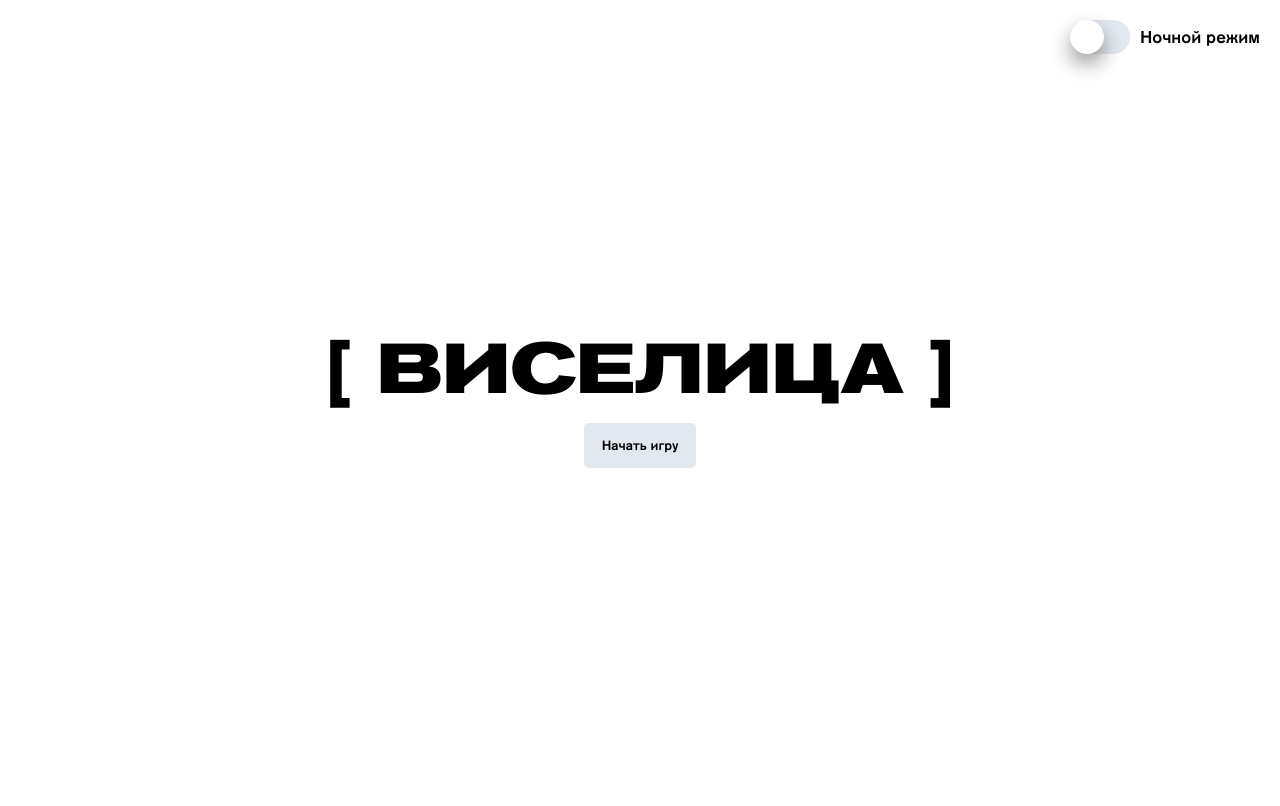
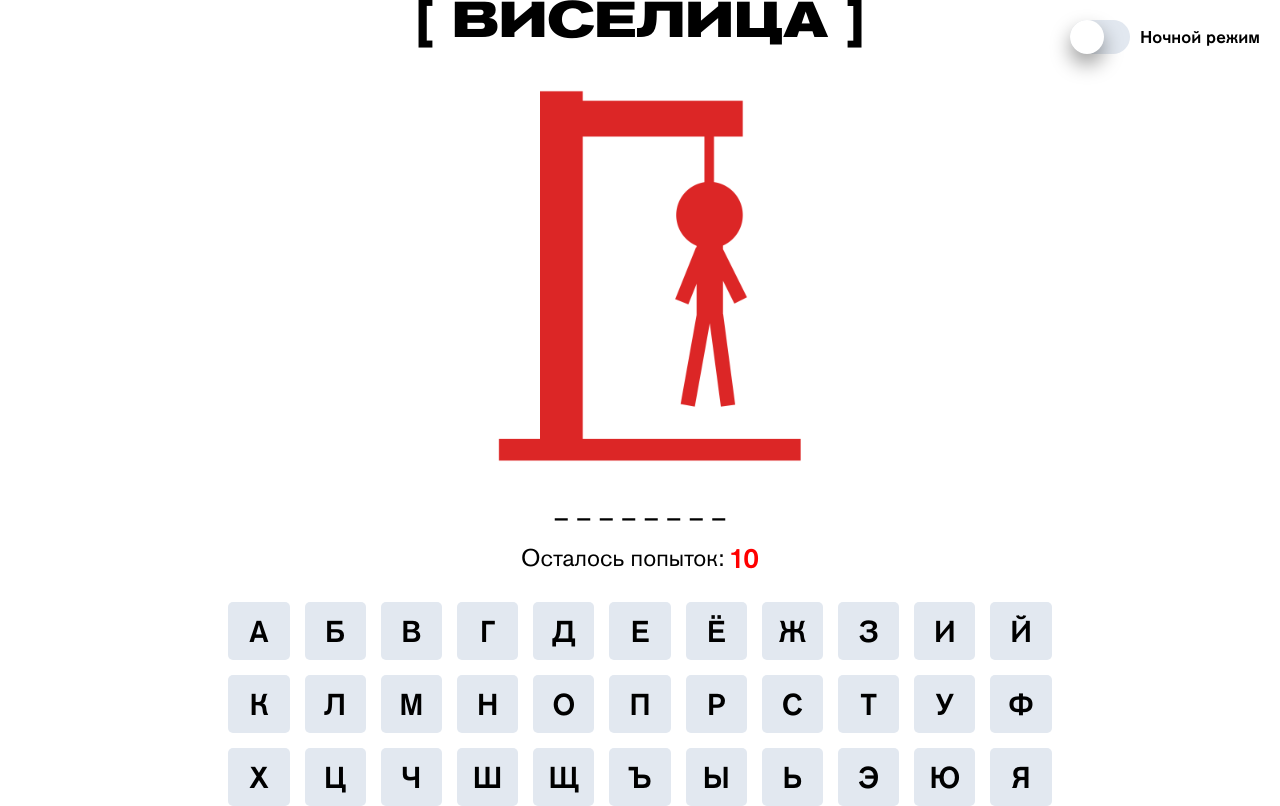
Before and after one commit to DenisSavchenkov/Hangman-game, a website built with Vite: page index.html in a window 1280 px wide. Both pictures are taken after a click on the button "Начать игру". Built offline with nearby package versions, Linux system fonts and the light colour scheme.

Commit message:
Добавление Изображение, клавиатуру, счетчик, пустые места под буквы

```diff
--- a/index.html
+++ b/index.html
@@ -33,8 +33,8 @@
         <p class="switcher-text">Ночной режим</p>
       </div>
       <!-- ИГРА -->
+      <h1 class="logo">[ ВИСЕЛИЦА ]</h1>
       <div class="game">
-        <h1>[ ВИСЕЛИЦА ]</h1>
         <button class="button">Начать игру</button>
       </div>
     </div>
--- /dev/null
+++ b/src/scripts/constants.ts
@@ -0,0 +1,2 @@
+export const WORDS: string[] = ['Пицца', 'Машина', 'Крокодил'];
+export const KEYBOARD_LETTERS = Array.from('АБВГДЕЁЖЗИЙКЛМНОПРСТУФХЦЧШЩЪЫЬЭЮЯ');
--- a/src/scripts/darkModeHandler.ts
+++ b/src/scripts/darkModeHandler.ts
@@ -1,15 +1,16 @@
+// Переключатель на ночной режим
 export const darkModeHandler = () => {
   const darkModeSwitcher = document.querySelector(
     '.switch-input'
   ) as HTMLInputElement;
-  const bodyElement = document.body;
+  const bodyElement = document.body as HTMLBodyElement;
 
   if (localStorage.getItem('mode') === 'dark') {
     bodyElement.classList.add('dark-mode');
     darkModeSwitcher.checked = true;
   }
 
-  darkModeSwitcher?.addEventListener('click', () => {
+  darkModeSwitcher.addEventListener('click', () => {
     bodyElement.classList.toggle('dark-mode');
 
     if (bodyElement.classList.contains('dark-mode')) {
--- /dev/null
+++ b/src/scripts/game.ts
@@ -0,0 +1,83 @@
+import { WORDS, KEYBOARD_LETTERS } from './constants';
+
+const gameDiv = document.querySelector('.game') as HTMLDivElement;
+const logo = document.querySelector('.logo') as HTMLHeadElement;
+
+// Добавление картинок
+const createGameImage = () => {
+  const image = document.createElement('img');
+  image.src = 'images/hg-10.png';
+  image.alt = 'Изображние игры';
+  image.classList.add('game-img');
+  return image;
+};
+
+// Создание пустых мест под буквы - placeholdres
+const createPlaceholdersHTML = (): string => {
+  // Берем сохраненное слово из хранилища
+  const word: string = JSON.stringify(sessionStorage.getItem('word'));
+
+  const placeholderHTML = Array.from(word).reduce(
+    (acc: string, _, index: number) => {
+      return acc + `<h2 id="${index}" class="letter-placeholder">_</h2>`;
+    },
+    ''
+  );
+  return `<div class="placeholders-wrapper">${placeholderHTML}</div>`;
+};
+
+// Создание счетчика того сколько осталось попыток
+const createTriesHTML = () => {
+  return `<p class="tries">Осталось попыток: <span class="tries-left">${10}</span></p>`;
+};
+
+// Создание клавиатуры
+const createKeyboard = () => {
+  const keyboardDiv = document.createElement('div');
+  keyboardDiv.classList.add('keyboard');
+
+  const keyboardHTML = KEYBOARD_LETTERS.reduce(
+    (acc: string, letter: string) => {
+      return (
+        acc +
+        `<button id="${letter}" class="keyboard-button">${letter}</button>`
+      );
+    },
+    ''
+  );
+
+  keyboardDiv.innerHTML = keyboardHTML;
+  return keyboardDiv;
+};
+
+// Старт игры
+export const startGame = (): void => {
+  // Генерируем рандомное слово из нашего массива
+  const randomIndex: number = Math.floor(Math.random() * WORDS.length);
+  const wordToGuess: string = WORDS[randomIndex];
+
+  // Делам лого меньше, чтобы не отвлекало от игры
+  logo.classList.add('logo-mini');
+
+  // Сохраняем рандомное слово в хранилище сеансов
+  sessionStorage.setItem('word', wordToGuess);
+
+  // Добавляем пустые места под буквы
+  gameDiv.innerHTML = createPlaceholdersHTML();
+
+  // Добавляем количество попыток
+  gameDiv.innerHTML += createTriesHTML();
+
+  // Добавляем клавиатуру
+  const keyboard = createKeyboard();
+  gameDiv.appendChild(keyboard);
+
+  // Добавляем изображение
+  const image = createGameImage();
+  gameDiv.prepend(image);
+
+  // Событе когда кликаем на буквы
+  keyboard.addEventListener('click', (event: MouseEvent) => {
+    console.log(event.target);
+  });
+};
--- a/src/scripts/main.ts
+++ b/src/scripts/main.ts
@@ -1,5 +1,13 @@
 import '../scss/style.scss';
 import { darkModeHandler } from './darkModeHandler';
+import { startGame } from './game';
+
+const startButton = document.querySelector('.button') as HTMLButtonElement;
 
 // Ночной режим
 darkModeHandler();
+
+// Старт игры
+startButton.addEventListener('click', () => {
+  startGame();
+});
--- a/src/scss/style.scss
+++ b/src/scss/style.scss
@@ -37,20 +37,89 @@ body {
       background-color: rgb(30 58 138);
     }
   }
+
+  .keyboard-button {
+    background-color: rgb(30 64 175);
+    color: #ffffff;
+    transition: all 0.3s;
+    &:hover {
+      background-color: rgb(30 58 138);
+    }
+  }
 }
 
 // Игра-------------------------
-h1 {
+
+#app {
+  display: flex;
+  flex-direction: column;
+  justify-content: center;
+  align-items: center;
+  height: 100vh;
+}
+.logo {
   font-size: 70px;
   font-weight: 700;
+}
+
+.logo-mini {
+  font-size: 50px;
 }
 
 .game {
   display: flex;
   flex-direction: column;
+  align-items: center;
+}
+
+.game-img {
+  margin-top: 30px;
+  max-width: 400px;
+}
+
+.placeholders-wrapper {
+  display: flex;
   justify-content: center;
+  margin-top: 20px;
+}
+
+.letter-placeholder {
+  margin: 0 5px;
+  font-size: 25px;
+  font-weight: 500;
+}
+
+.tries {
+  display: flex;
   align-items: center;
-  height: 100vh;
+  margin-top: 25px;
+  font-size: 24px;
+  .tries-left {
+    font-size: 28px;
+    margin-left: 5px;
+    font-weight: 500;
+    color: red;
+  }
+}
+
+.keyboard {
+  margin-top: 30px;
+  display: grid;
+  grid-template-rows: repeat(3, 1fr);
+  grid-template-columns: repeat(11, 1fr);
+  gap: 15px;
+}
+
+.keyboard-button {
+  padding: 10px 15px;
+  border-radius: 5px;
+  transition: all 0.3s;
+  font-size: 30px;
+  font-weight: 500;
+  background-color: rgb(226 232 240);
+  &:hover {
+    background-color: rgb(203 213 225);
+  }
 }
 
 .button {
```
